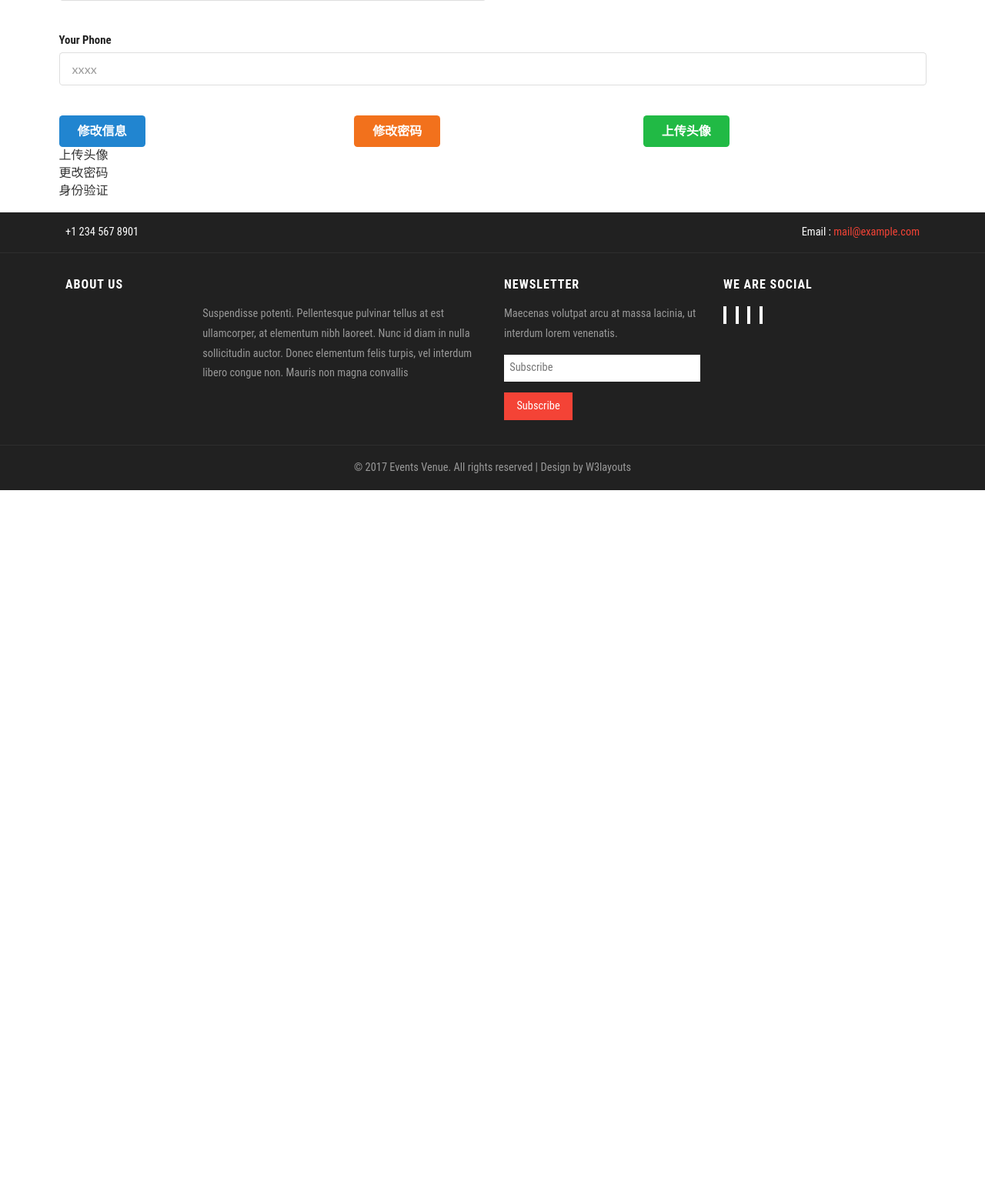
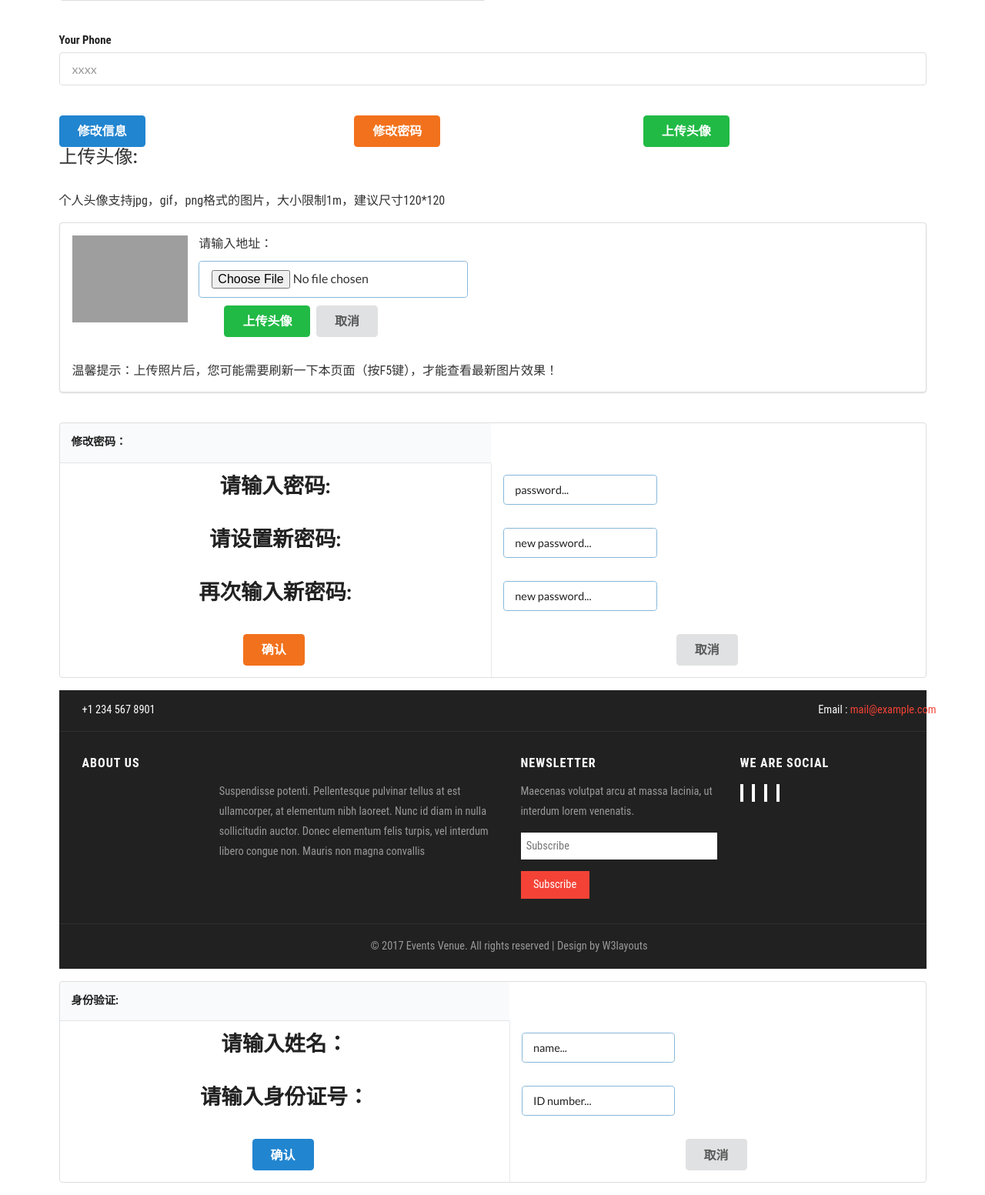
Before and after one commit to likehang/software_WedWeb, a Django app: page /person/ in a window 1280 px wide. Shown: the part 801-2354 px from the top of the page at 77% size. Before the commit the page ends 1438 px from the top, so only its background shows below. Run offline with Django 3.2, Linux system fonts and the light colour scheme; some libraries are stand-ins or nearby versions; grey boxes are pictures that could not be loaded.

Commit message:
修改信息完成

```diff
--- a/Web/templates/person.html
+++ b/Web/templates/person.html
@@ -107,13 +107,93 @@
                     </div>
                 </form>
                 <div class="ui upimg">
-                    上传头像
+                   <h3> 上传头像:</h3><br>
+                  个人头像支持jpg，gif，png格式的图片，大小限制1m，建议尺寸120*120<br>
+                  <div class="ui segment">
+                        <img class="ui small left floated image" src="t1.jpg">
+                       <p> 请输入地址：<p class="ui input focus"><input type="file" placeholder="address"></p>
+                       <p>&nbsp;&nbsp;&nbsp;&nbsp;&nbsp;&nbsp;&nbsp;&nbsp;
+                            <button class="ui  green button ">上传头像 </button>
+                            <button class="ui button">取消 </button></p><br>
+                            温馨提示：上传照片后，您可能需要刷新一下本页面（按F5键），才能查看最新图片效果！
+                      </div>
                 </div>
                 <div class="ui upsecret">
-                    更改密码
-                </div>
+                        <table class="ui celled padded table">
+                                <thead>
+                                  <tr><th class="single line">修改密码：</th>
+                                </tr></thead>
+                                <tbody>
+                                  <tr>
+                                    <td>
+                                      <h2 class="ui center aligned header">请输入密码:</h2>
+                                    </td>
+                                    <td class="single line"> <div class="ui input focus">
+                                                          <input type="text" placeholder="password...">
+                                                        </div> </td>
+                                  </tr>
+                                  <tr>
+                                    <td>
+                                      <h2 class="ui center aligned header">请设置新密码:</h2>
+                                    </td>
+                                    <td class="single line"><div class="ui input focus">
+                                                          <input type="text" placeholder="new password...">
+                                                        </div> </td>
+                                  </tr>
+                                   <tr>
+                                    <td>
+                                      <h2 class="ui center aligned header"> 再次输入新密码:</h2>
+                                    </td>
+                                    <td class="single line"><div class="ui input focus">
+                                                          <input type="text" placeholder="new password...">
+                                                        </div> </td>
+                                  </tr>
+                                  <tr>
+                                  <td   class="single line ">
+                                      <center>
+                                      <button class="ui  orange button ">确认 </button>
+                                    </center></td>
+                                    <td   class="single line ">
+                                            <center>
+                                     <button class="ui button">取消 </button>
+                                     </center></td>
+
+                                  </tr>
+                </div><br>
                 <div class="ui upident">
-                    身份验证
+                        <table class="ui celled padded table">
+                                <thead>
+                                  <tr><th class="single line">身份验证:</th>
+                                </tr></thead>
+                                <tbody>
+                                  <tr>
+                                    <td>
+                                      <h2 class="ui center aligned header">请输入姓名：</h2>
+                                    </td>
+                                    <td class="single line"> <div class="ui input focus">
+                                                          <input type="text" placeholder="name...">
+                                                        </div> </td>
+                                  </tr>
+                                  <tr>
+                                    <td>
+                                      <h2 class="ui center aligned header">请输入身份证号：</h2>
+                                    </td>
+                                    <td class="single line"><div class="ui input focus">
+                                                          <input type="text" placeholder="ID number...">
+                                                        </div> </td>
+                                  </tr>
+                                  <tr>
+                                  <td   class="single line ">
+                                      <center>
+                                      <button class="ui  blue button ">确认 </button>
+                                    </center></td>
+                                    <td   class="single line ">
+                                            <center>
+                                     <button class="ui button">取消 </button>
+                                     </center></td>
+
+                                  </tr>
+
                 </div>
             </div>
 </div>
```
Also changed, not shown: Web/static/images/dzw.jpg (added).
